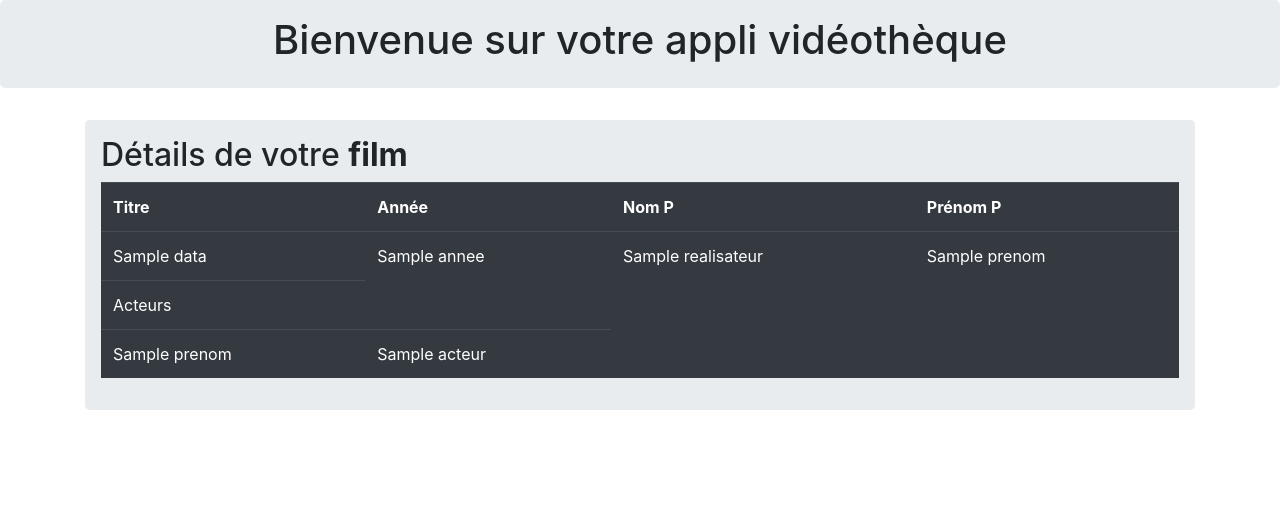
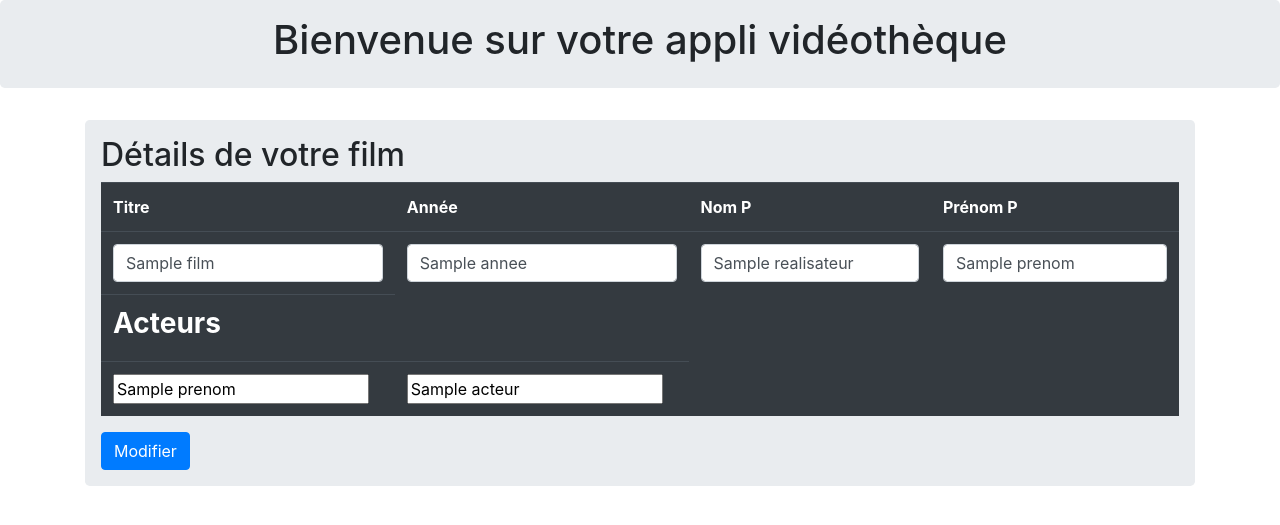
Before and after one commit to BassirouD/Videotheque-front-and-back, a Flask app: template front/templates/detailsfilm.html in a window 1280 px wide. Shown: the top 525 px of the page. Run offline with Flask 2, Linux system fonts and the light colour scheme; the template is opened without the code that fills it: most values are stand-ins (such as "Sample title", 1, 10 or a date in 2020).

Commit message:
updated function front side v0.1

```diff
--- a/front/app.py
+++ b/front/app.py
@@ -39,7 +39,6 @@
 def home(filename='test'):
     global films
     global selected_videotheque
-    print(selected_videotheque)
     r = requests.get('http://127.0.0.1:5001/api/getAllMovies/'+filename)
     data = json.loads(r.content.decode())
     films = data['films']
@@ -51,10 +50,13 @@
 
 @app.route('/detailsfilm/<movieName>')
 def detailsfilm(movieName):
-    print(movieName)
+    global selected_videotheque
+    #print(selected_videotheque)
     for film in films:
-        if film['titre']==movieName:
-            return render_template('detailsfilm.html', data = film)
+        if film['titre'] == movieName:
+            data={'film':film, 'selected_videotheque':selected_videotheque}
+            print('data--->:',data)
+            return render_template('detailsfilm.html', data = data)
 
 def get_person_infos_from_fullname(fullname:str):
     firstName, lastname = fullname.split(' ')
@@ -80,7 +82,7 @@
 
         #headers = {'accept': 'application/json'}
         #r = requests.post('http://127.0.0.1:5001/api/addFilms/' + selected_videotheque,json=acteurs)
-        print(r.content)
+        #print(r.content)
         return redirect(url_for('home', filename=selected_videotheque))
     if request.method == 'GET':
         return render_template('addmovie.html', selected_videotheque=selected_videotheque)
@@ -90,10 +92,10 @@
 def getAllVideotheque():
     global videotheques
     r = requests.get('http://127.0.0.1:5001/api/getAllVideotheque')
-    print(r.content.decode())
+    #print(r.content.decode())
     data = json.loads(r.content.decode())
     videotheques = data
-    return render_template('allVideotheque.html', data= data)
+    return render_template('allVideotheque.html', data=data)
 
 @app.route('/select_videotheque/<videotheque>')
 def select_videotheque(videotheque=''):
@@ -107,15 +109,33 @@
 
 @app.route('/deletevideotheque/<filename>')
 def deletevideotheque(filename):
-    print('filename: ',filename)
+    #print('filename: ',filename)
     r = requests.delete('http://127.0.0.1:5001/api/deleteVideotheque/'+filename)
-    print('r--->:',r)
+    #print('r--->:',r)
     return redirect(url_for('getAllVideotheque'))
 
 @app.route('/deletemovie/<filename>/<titre>')
 def deletemovie(filename, titre):
+    #print('filename: ', filename)
+    #print('titre: ', titre)
+    r = requests.delete('http://127.0.0.1:5001/api/deleteMovie/' + filename+ '/' + titre)
+    #print('r--->:',r)
+    return redirect(url_for('home', filename=filename))
+
+
+@app.route('/updatemovie/<filename>/<titre>', methods=['GET','POST'])
+def updatemovie(filename='test', titre='test'):
     print('filename: ', filename)
     print('titre: ', titre)
-    r = requests.delete('http://127.0.0.1:5001/api/deleteMovie/' + filename+ '/' + titre)
-    print('r--->:',r)
+    payload = {
+        'ntitre': request.form['ntitre'],
+        'nannee': request.form['nannee'],
+        'nnomR': request.form['nnomR'],
+        'nprenomR': request.form['nprenomR']
+    }
+    print('payload----->:',payload)
+    url='http://127.0.0.1:5001/api/updateMovie/'+filename+'/'+titre
+    print('url-->',url)
+    r = requests.post(url, data = payload)
+    print('r--->:',r.content)
     return redirect(url_for('home', filename=filename))
--- a/front/templates/detailsfilm.html
+++ b/front/templates/detailsfilm.html
@@ -9,7 +9,7 @@
         <div class="row">
             <div class="col md-12">
                 <div class="jumbotron p-3">
-                    <h2>Détails de votre <b>film</b>
+                    <h2>Détails de votre film
 
                     </h2>
 
@@ -33,32 +33,50 @@
 
                     {% endwith %}
 
-
+                    <form method = "POST" action="{{ url_for('updatemovie', filename=data['selected_videotheque'], titre=data['film']['titre']) }}">
                         <table class="table table-hover table-dark">
                             <tr>
                                 <th>Titre</th>
                                 <th>Année</th>
                                 <th>Nom P</th>
                                 <th>Prénom P</th>
-
-
                             </tr>
                             <tr>
-                            <td>{{ data['titre'] }}</td>
-                            <td>{{ data['annee'] }}</td>
-                            <td>{{ data['realisateur']['nom'] }}</td>
-                            <td>{{ data['realisateur']['prenom'] }}</td>
+                                <td>
+                                    <input type="text" class="form-control" name="ntitre"
+                                                            value="{{ data['film']['titre'] }}">
+                                </td>
+                                <td>
+                                    <input type="text" class="form-control" name="nannee"
+                                                            value="{{ data['film']['annee'] }}">
+                                </td>
+                                <td>
+                                    <input type="text" class="form-control" name="nnomR"
+                                                            value="{{ data['film']['realisateur']['nom'] }}">
+                                </td>
+                                <td>
+                                    <input type="text" class="form-control" name="nprenomR"
+                                                            value="{{ data['film']['realisateur']['prenom'] }}">
+                                </td>
                             </tr>
                             <tr>
-                            <td>Acteurs</td>
-                            {% for acteur in data['acteurs'] %}
+                                <td>
+                                    <h3><b>Acteurs</b></h2>
+                                </td>
+                                {% for acteur in data['film']['acteurs'] %}
                                     <tr>
-                                    <td>{{ acteur['prenom'] }}</td>
-                                    <td>{{ acteur['nom'] }}</td>
+                                        <td>
+                                            <input type="text" value="{{ acteur['prenom'] }}">
+                                        </td>
+                                        <td>
+                                            <input type="text" value="{{ acteur['nom'] }}">
+                                        </td>
                                     </tr>
                                 {% endfor%}
                             </tr>
                         </table>
+                        <button class="btn btn-primary" type="submit">Modifier</button>
+                    </form>
                 </div>
             </div>
         </div>
```
Also changed, not shown: back/VideoAPI.py (+16 -13 lines), back/videotheque/Vdiallo.json (+4 -4 lines). Lines whose indentation alone changed are shown as unchanged.
